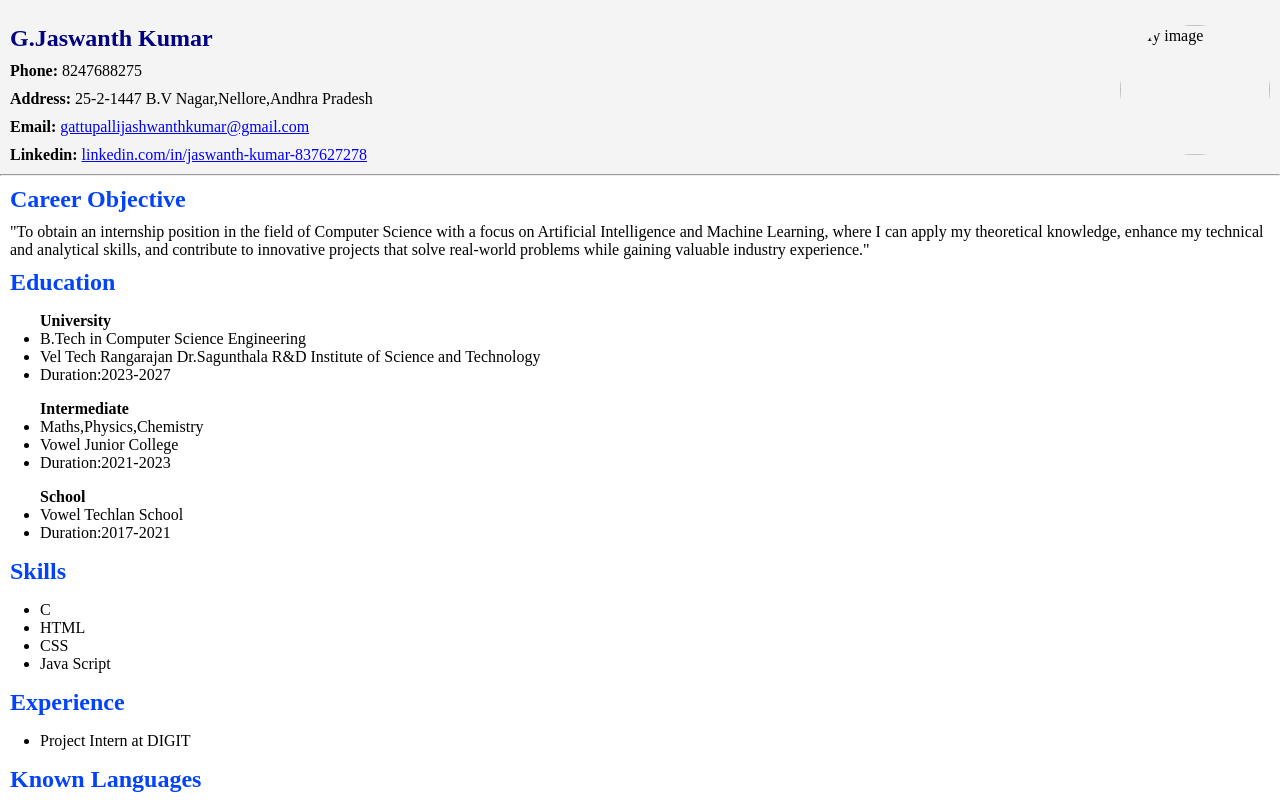
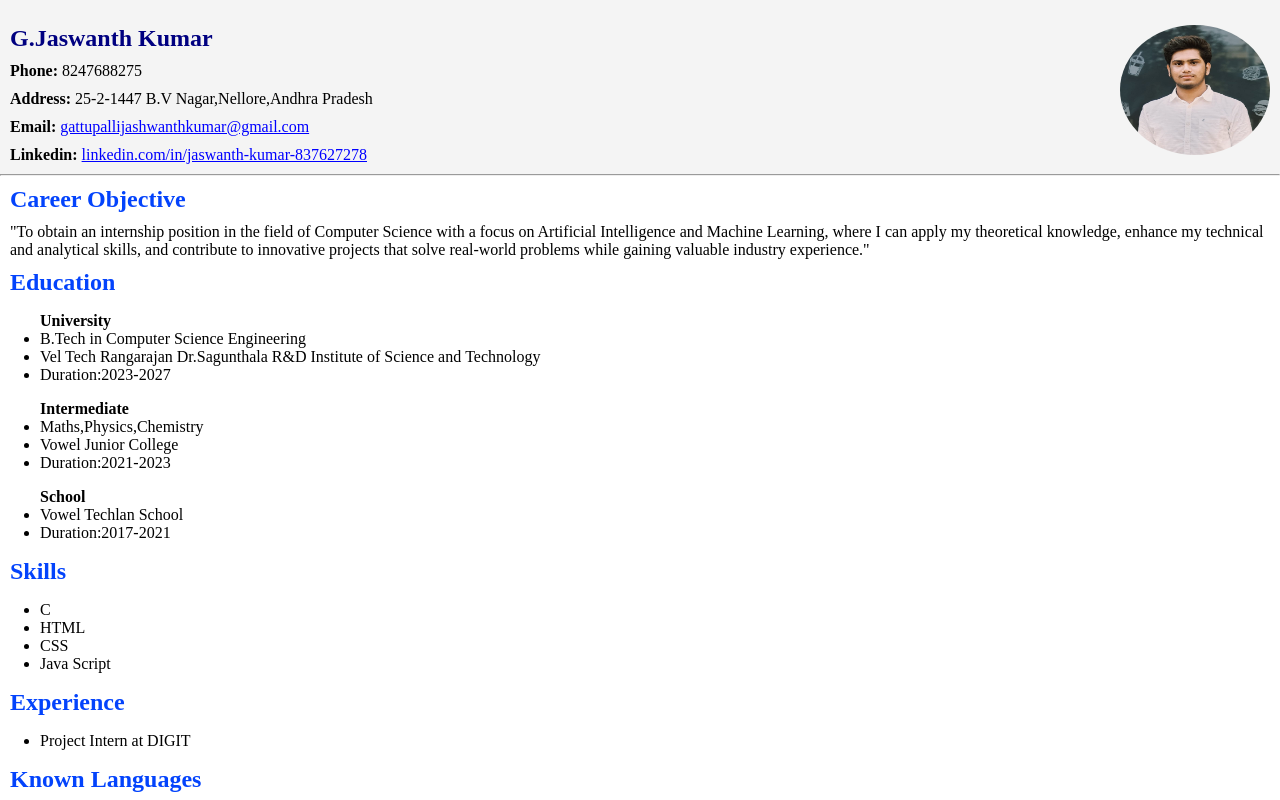
Before and after one commit to Jaswanth-cloud408/myresume, a plain HTML site: page index.html in a window 1280 px wide. Shown: the top 800 px of the page. Drawn offline with Linux system fonts and the light colour scheme.

Commit message:
Update index.html

```diff
--- a/index.html
+++ b/index.html
@@ -19,7 +19,7 @@
 <div>
 
 
-<img src="image/profile.jpg" alt="My image" width="150px" height="130px" />
+<img src="profile.jpg" alt="My image" width="150px" height="130px" />
 
 
 
```
